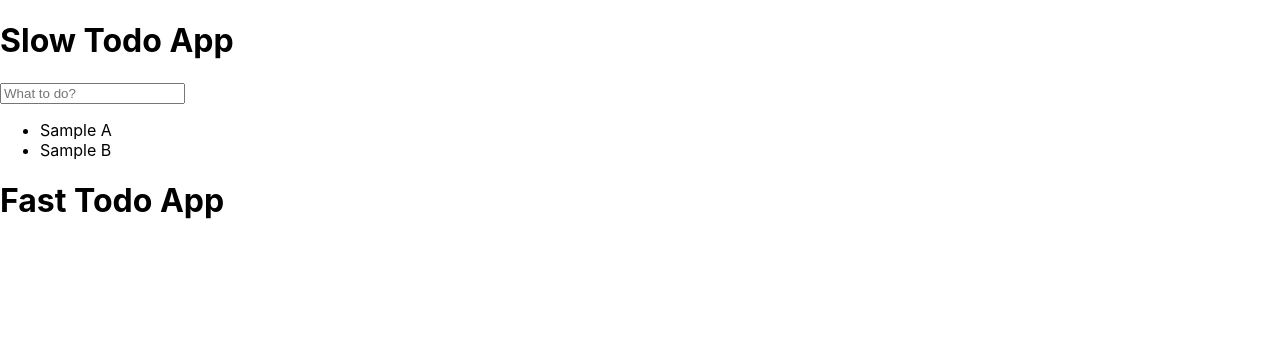
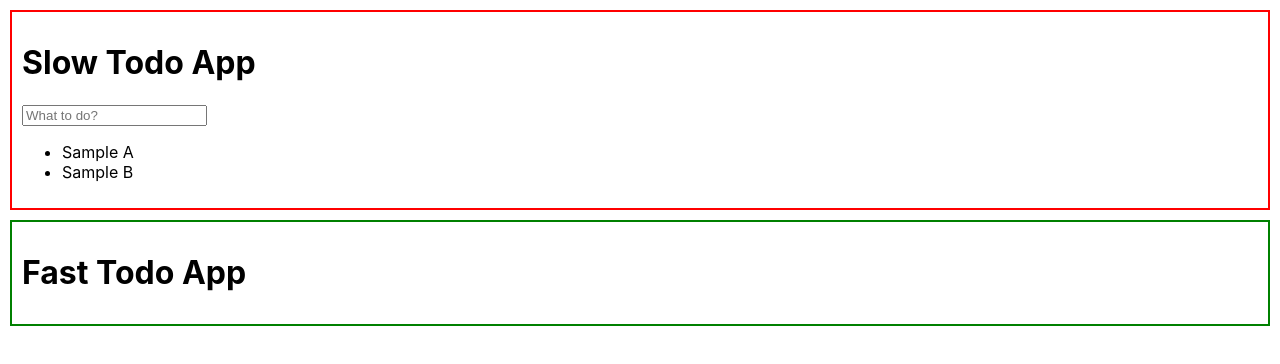
Before and after one commit to impactbyte-ancalagon/learn-react-redux, a React (Create React App) app: page / in a window 1280 px wide. Shown: the top 364 px of the page. Built offline with nearby package versions, Linux system fonts and the light colour scheme.

Commit message:
Style the todo apps

```diff
--- a/src/FastTodoApp/index.js
+++ b/src/FastTodoApp/index.js
@@ -1,11 +1,19 @@
 import React, { Component } from "react"
+
+import styled from "styled-components"
+
+const StyledApp = styled.div`
+  padding: 10px;
+  margin: 10px;
+  border: 2px solid green;
+`
 
 class FastTodoApp extends Component {
   render() {
     return (
-      <div>
+      <StyledApp>
         <h1>Fast Todo App</h1>
-      </div>
+      </StyledApp>
     )
   }
 }
--- a/src/SlowTodoApp/index.js
+++ b/src/SlowTodoApp/index.js
@@ -1,7 +1,14 @@
 import React, { Component } from "react"
+import styled from "styled-components"
 
 import TodoForm from "./TodoForm"
 import TodoList from "./TodoList"
+
+const StyledApp = styled.div`
+  padding: 10px;
+  margin: 10px;
+  border: 2px solid red;
+`
 
 class SlowTodoApp extends Component {
   state = {
@@ -32,11 +39,11 @@ class SlowTodoApp extends Component {
 
   render() {
     return (
-      <div>
+      <StyledApp>
         <h1>Slow Todo App</h1>
         <TodoForm handleSubmit={this.handleSubmit} />
         <TodoList todos={this.state.todos} />
-      </div>
+      </StyledApp>
     )
   }
 }
```
